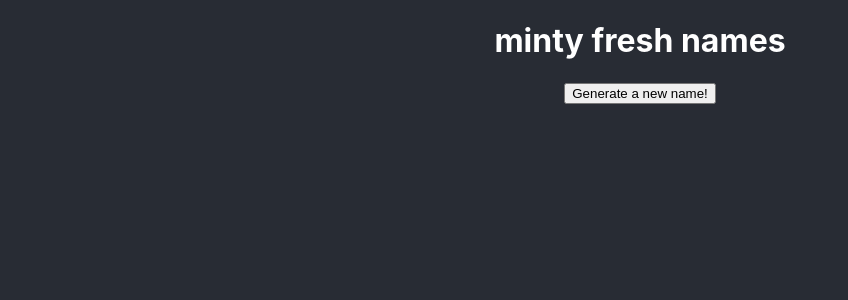
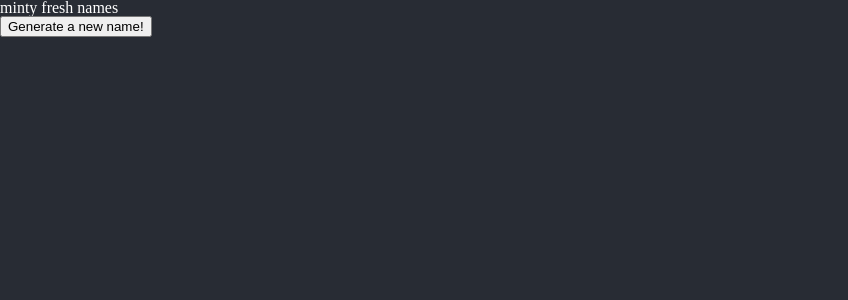
Before and after one commit to fyeung21/minty, a React (Create React App) app: page / in a window 1280 px wide. Shown: the top 300 px of the page, without its empty margins (0-848 px from the left). Built offline with nearby package versions, Linux system fonts and the light colour scheme.

Commit message:
style: Add reset css

```diff
--- a/src/App.js
+++ b/src/App.js
@@ -1,5 +1,7 @@
-import React, { useState } from 'react';
-import './App.css';
+import React, { useState } from "react";
+import "./reset.css";
+import "./App.css";
+import { SiteBkg } from "./globalyStyles";
 
 const App = () => {
 
@@ -41,7 +43,7 @@
   }
 
   return (
-    <div className="App">
+    <SiteBkg>
       <h1>minty fresh names</h1>
 
       <div onClick={firstLock}>
@@ -56,7 +58,7 @@
         Generate a new name!
       </button>
 
-    </div>
+    </SiteBkg>
   );
 }
 
--- /dev/null
+++ b/src/globalyStyles.js
@@ -0,0 +1,12 @@
+import styled, { createGlobalStyle } from "styled-components";
+
+export const SiteBkg = styled.div`
+    // background: linear-gradient(to left bottom, #66f49e, #51e7aa, #45dab2, #46ccb5, #50bdb4);
+    // background-color: #50BDB4;
+`
+export const GlobalStyles = createGlobalStyle`
+  body {
+    background: #50BDB4;
+    transition: all 0.50s linear;
+  }
+`
--- /dev/null
+++ b/src/reset.css
@@ -0,0 +1,124 @@
+html,
+body,
+div,
+span,
+applet,
+object,
+iframe,
+h1,
+h2,
+h3,
+h4,
+h5,
+h6,
+p,
+blockquote,
+pre,
+a,
+abbr,
+acronym,
+address,
+big,
+cite,
+code,
+del,
+dfn,
+em,
+img,
+ins,
+kbd,
+q,
+s,
+samp,
+small,
+strike,
+strong,
+sub,
+sup,
+tt,
+var,
+b,
+u,
+i,
+center,
+dl,
+dt,
+dd,
+ol,
+ul,
+li,
+fieldset,
+form,
+label,
+legend,
+table,
+caption,
+tbody,
+tfoot,
+thead,
+tr,
+th,
+td,
+article,
+aside,
+canvas,
+details,
+embed,
+figure,
+figcaption,
+footer,
+header,
+hgroup,
+menu,
+nav,
+output,
+ruby,
+section,
+summary,
+time,
+mark,
+audio,
+video {
+  margin: 0;
+  padding: 0;
+  border: 0;
+  font-size: 100%;
+  font: inherit;
+  vertical-align: baseline;
+}
+/* HTML5 display-role reset for older browsers */
+article,
+aside,
+details,
+figcaption,
+figure,
+footer,
+header,
+hgroup,
+menu,
+nav,
+section {
+  display: block;
+}
+body {
+  line-height: 1;
+}
+ol,
+ul {
+  list-style: none;
+}
+blockquote,
+q {
+  quotes: none;
+}
+blockquote:before,
+blockquote:after,
+q:before,
+q:after {
+  content: "";
+  content: none;
+}
+table {
+  border-collapse: collapse;
+  border-spacing: 0;
+}
```
